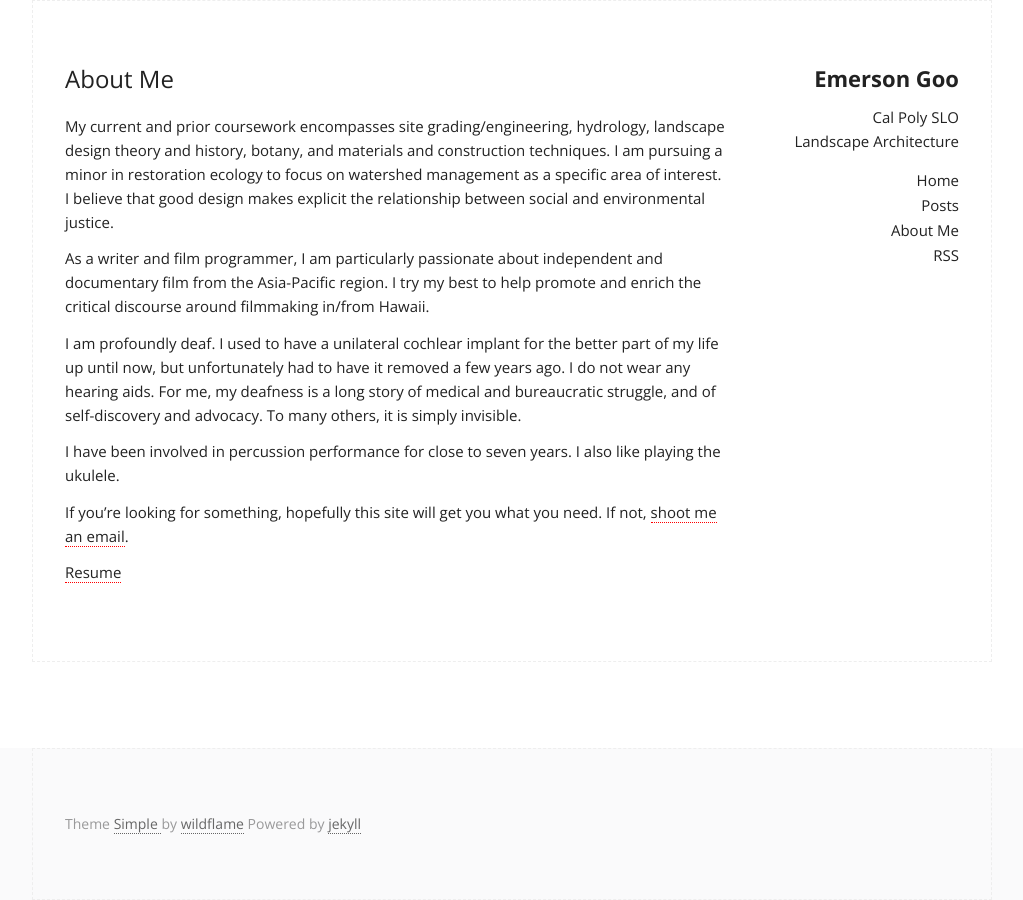
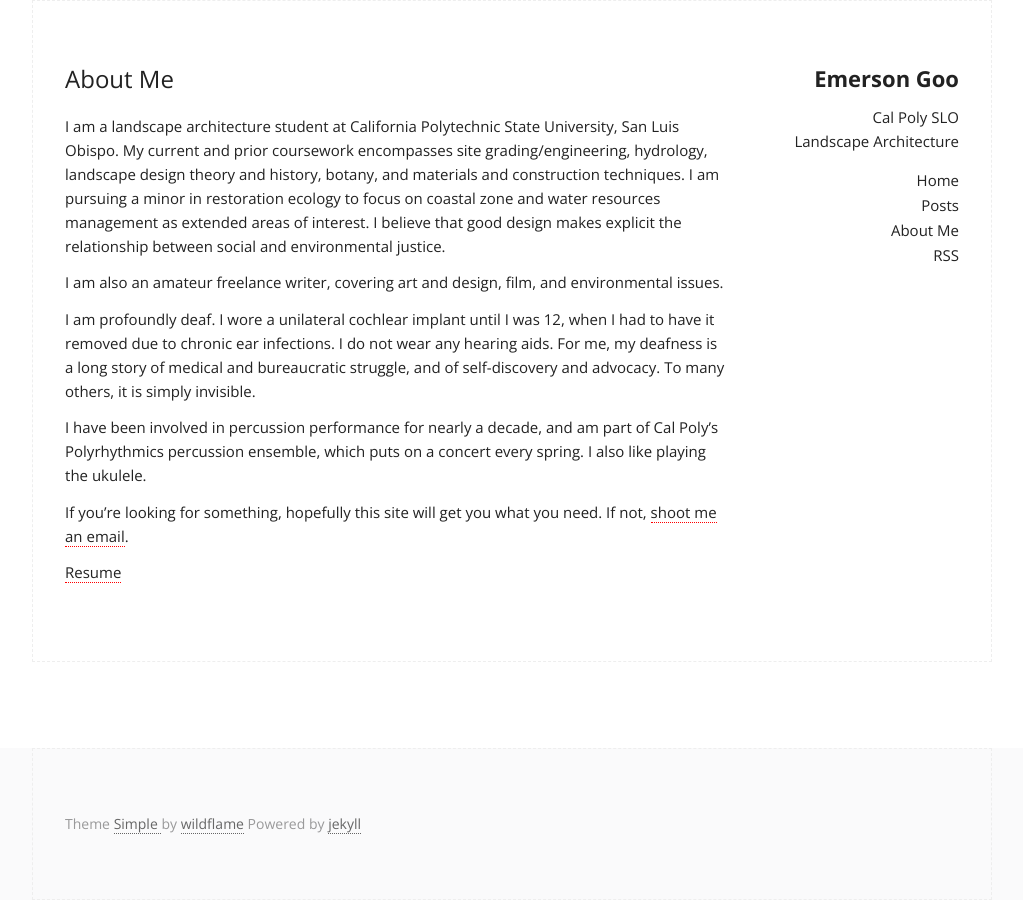
Before and after one commit to emersongoo/emersongoo.github.io, a Jekyll site: the page built from about.md, in a window 1280 px wide. Shown: the whole page, without its empty margins (128-1151 px from the left). Built offline with Jekyll 4.4.1, drawn with Linux system fonts in a browser that asks for light colours.

Commit message:
change bio info

```diff
--- a/_includes/author.html
+++ b/_includes/author.html
@@ -3,7 +3,7 @@
   <div class="authorinfo box">
     <p>Author | Emerson Goo</p>
     <p class="bio">
-      Landscape architecture student and writer.
+      Landscape architecture student from Honolulu, Hawaiʻi.
     </p>
   </div>
 </section>
--- a/about.md
+++ b/about.md
@@ -3,13 +3,13 @@ layout: page
 title: About Me
 permalink: /about/
 ---
-My current and prior coursework encompasses site grading/engineering, hydrology, landscape design theory and history, botany, and materials and construction techniques. I am pursuing a minor in restoration ecology to focus on watershed management as a specific area of interest. I believe that good design makes explicit the relationship between social and environmental justice.
+I am a landscape architecture student at California Polytechnic State University, San Luis Obispo. My current and prior coursework encompasses site grading/engineering, hydrology, landscape design theory and history, botany, and materials and construction techniques. I am pursuing a minor in restoration ecology to focus on coastal zone and water resources management as extended areas of interest. I believe that good design makes explicit the relationship between social and environmental justice.
 
-As a writer and film programmer, I am particularly passionate about independent and documentary film from the Asia-Pacific region. I try my best to help promote and enrich the critical discourse around filmmaking in/from Hawaii.
+I am also an amateur freelance writer, covering art and design, film, and environmental issues.
 
-I am profoundly deaf. I used to have a unilateral cochlear implant for the better part of my life up until now, but unfortunately had to have it removed a few years ago. I do not wear any hearing aids. For me, my deafness is a long story of medical and bureaucratic struggle, and of self-discovery and advocacy. To many others, it is simply invisible.
+I am profoundly deaf. I wore a unilateral cochlear implant until I was 12, when I had to have it removed due to chronic ear infections. I do not wear any hearing aids. For me, my deafness is a long story of medical and bureaucratic struggle, and of self-discovery and advocacy. To many others, it is simply invisible.
 
-I have been involved in percussion performance for close to seven years. I also like playing the ukulele.
+I have been involved in percussion performance for nearly a decade, and am part of Cal Poly's Polyrhythmics percussion ensemble, which puts on a concert every spring. I also like playing the ukulele.
 
 If you&rsquo;re looking for something, hopefully this site will get you what you need. If not, [shoot me an email](mailto:eygoo@calpoly.edu).
 
```
